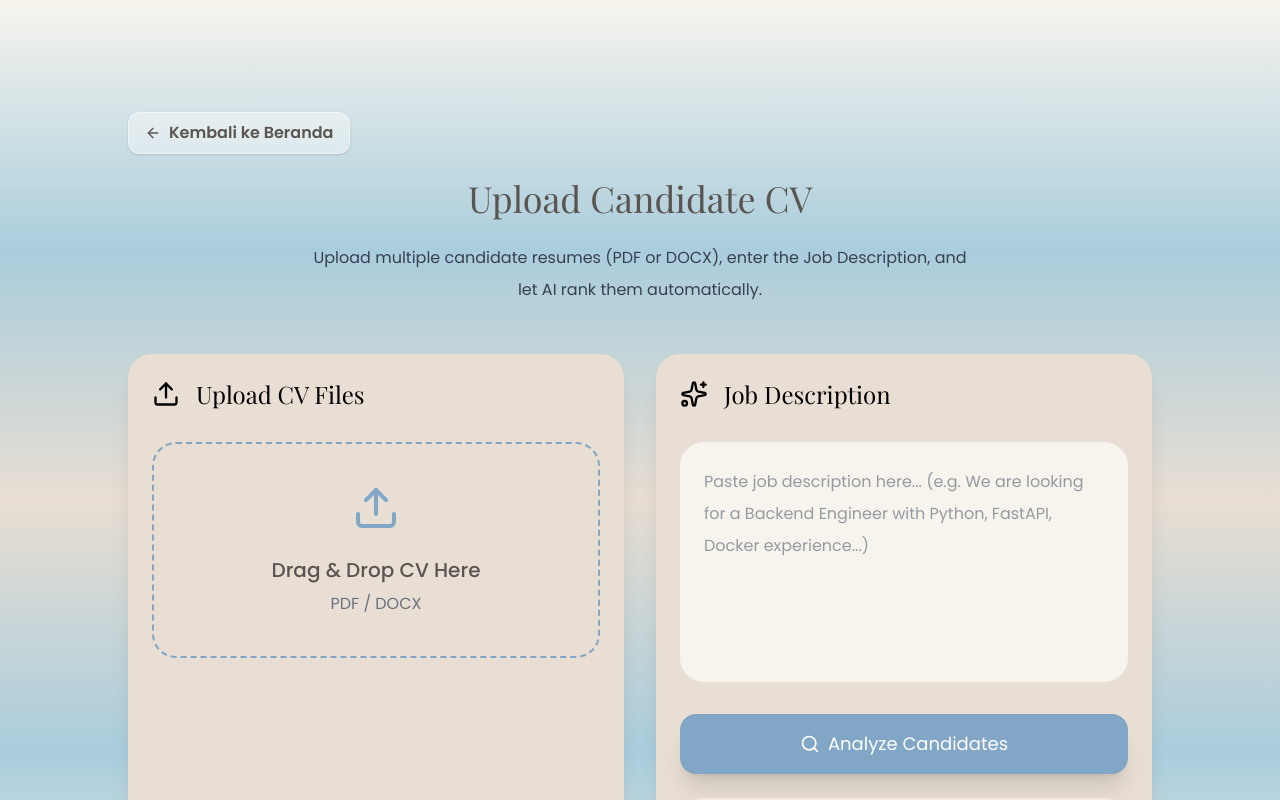
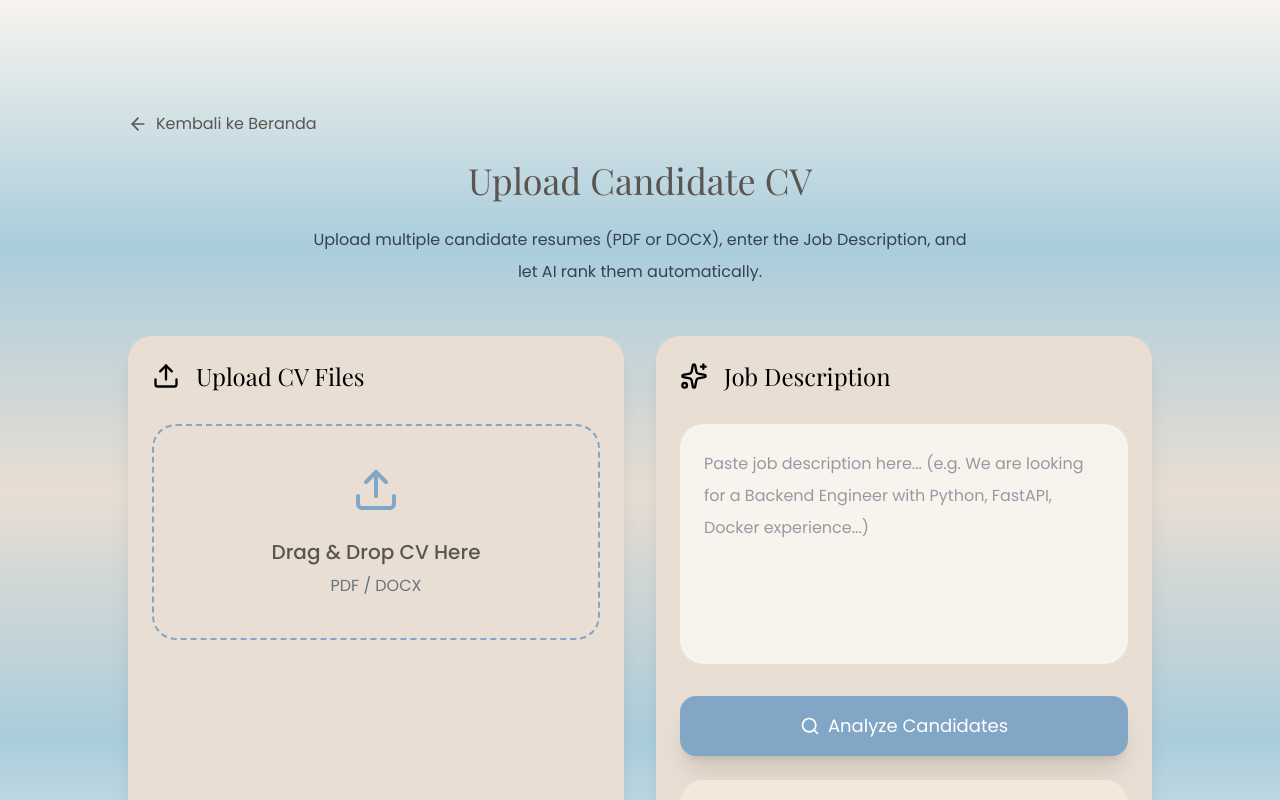
Before and after one commit to icazz/employee-finder-FP-AI-03, a Next.js app in the folder frontend/: page /upload in a window 1280 px wide. Shown: the top 800 px of the page. Built offline with nearby package versions, Linux system fonts and the light colour scheme; a web font is replaced by a local one.

Commit message:
style: change back buttons on upload and results pages to text-only link (removed container box)

```diff
--- a/frontend/app/results/page.tsx
+++ b/frontend/app/results/page.tsx
@@ -576,10 +576,9 @@ export default function ResultsPage() {
             <div className="min-h-screen bg-gradient-to-br from-[#F3E8DA] to-[#E8DED3] p-6">
                 <button
                     onClick={() => router.push("/")}
-                    className="inline-flex items-center gap-2 text-[#5A5550] hover:text-[#81A6C6] transition font-semibold group bg-white/40 hover:bg-white/70 px-4 py-2 rounded-xl border border-white/50 shadow-sm mb-6"
+                    className="mb-6 flex items-center gap-2 text-[#5A5550] hover:text-[#81A6C6] transition"
                 >
-                    <ArrowLeft size={16} className="transition-transform group-hover:-translate-x-1" />
-                    <span>Kembali ke Beranda</span>
+                    <ArrowLeft size={20} /> Kembali ke Beranda
                 </button>
                 <div className="bg-red-50 border border-red-200 rounded-2xl p-6 flex items-start gap-4">
                     <AlertCircle className="text-red-600 shrink-0 mt-1" size={24} />
@@ -598,10 +597,9 @@ export default function ResultsPage() {
                 {/* Header */}
                 <button
                     onClick={() => router.push("/")}
-                    className="inline-flex items-center gap-2 text-[#5A5550] hover:text-[#81A6C6] transition font-semibold group bg-white/40 hover:bg-white/70 px-4 py-2 rounded-xl border border-white/50 shadow-sm mb-6"
+                    className="mb-6 flex items-center gap-2 text-[#5A5550] hover:text-[#81A6C6] transition"
                 >
-                    <ArrowLeft size={16} className="transition-transform group-hover:-translate-x-1" />
-                    <span>Kembali ke Beranda</span>
+                    <ArrowLeft size={20} /> Kembali ke Beranda
                 </button>
 
                 <div className="space-y-8">
--- a/frontend/app/upload/page.tsx
+++ b/frontend/app/upload/page.tsx
@@ -221,10 +221,9 @@ export default function UploadPage() {
             <div className="max-w-5xl mx-auto mb-6">
                 <button
                     onClick={() => router.push("/")}
-                    className="inline-flex items-center gap-2 text-[#5A5550] hover:text-[#81A6C6] transition font-semibold group bg-white/40 hover:bg-white/70 px-4 py-2 rounded-xl border border-white/50 shadow-sm"
+                    className="flex items-center gap-2 text-[#5A5550] hover:text-[#81A6C6] transition"
                 >
-                    <ArrowLeft size={16} className="transition-transform group-hover:-translate-x-1" />
-                    <span>Kembali ke Beranda</span>
+                    <ArrowLeft size={20} /> Kembali ke Beranda
                 </button>
             </div>
 
```
